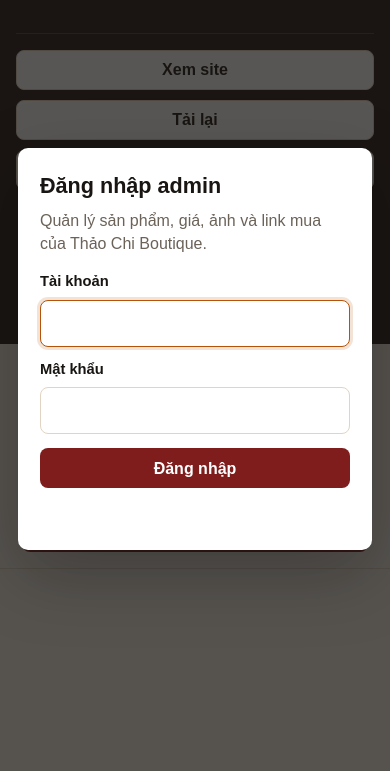
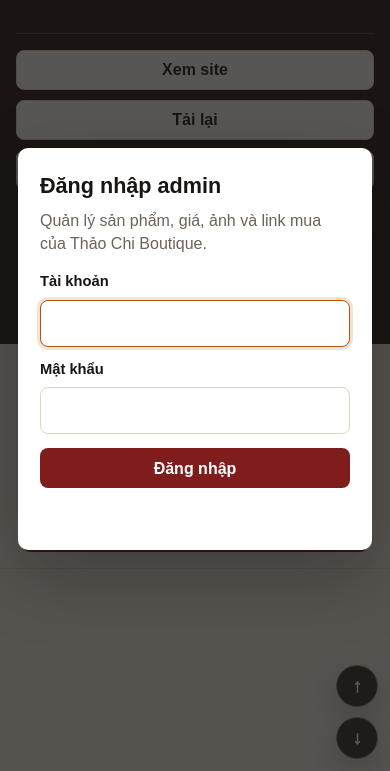
Before and after one commit to Beedzai/affiliate-skills-landing, a plain HTML site: page admin.html in a window 390 px wide. Shown: the part 73-844 px from the top of the page. Drawn offline with Linux system fonts and the light colour scheme.

Commit message:
Add quick scroll top and bottom buttons: admin.html

```diff
--- a/admin.html
+++ b/admin.html
@@ -170,6 +170,31 @@
     .login-card h2 { margin: 0 0 8px; font-size: 1.35rem; }
     .login-card p { color: var(--muted); margin: 0 0 16px; }
     .hidden { display: none !important; }
+    .scroll-tools {
+      position: fixed;
+      right: 18px;
+      bottom: 18px;
+      z-index: 25;
+      display: grid;
+      gap: 10px;
+    }
+    .scroll-tools button {
+      width: 46px;
+      height: 46px;
+      min-height: 46px;
+      border-radius: 50%;
+      padding: 0;
+      background: rgba(33, 24, 21, .9);
+      border-color: rgba(255, 255, 255, .42);
+      color: #fffdf9;
+      box-shadow: 0 12px 28px rgba(46, 31, 20, .24);
+      font-size: 1.15rem;
+      font-weight: 950;
+      line-height: 1;
+    }
+    .scroll-tools button:hover {
+      background: var(--primary);
+    }
     @media (max-width: 980px) {
       .shell { grid-template-columns: 1fr; }
       aside { position: static; height: auto; }
@@ -182,6 +207,15 @@
       .actions { justify-content: stretch; }
       .actions button, .actions a { width: 100%; }
       nav { grid-template-columns: 1fr; }
+      .scroll-tools {
+        right: 12px;
+        bottom: 12px;
+      }
+      .scroll-tools button {
+        width: 42px;
+        height: 42px;
+        min-height: 42px;
+      }
     }
   </style>
 </head>
@@ -228,6 +262,10 @@
       </header>
       <main id="content"></main>
     </div>
+  </div>
+  <div class="scroll-tools" aria-label="Điều hướng nhanh">
+    <button type="button" data-scroll-target="top" aria-label="Lên đầu trang" title="Lên đầu trang">↑</button>
+    <button type="button" data-scroll-target="bottom" aria-label="Xuống cuối trang" title="Xuống cuối trang">↓</button>
   </div>
 
   <script>
@@ -764,6 +802,12 @@
       event.preventDefault();
       window.open(`/?cms=${Date.now()}`, "_blank", "noopener");
     });
+    document.querySelectorAll("[data-scroll-target]").forEach((button) => {
+      button.addEventListener("click", () => {
+        const top = button.dataset.scrollTarget === "top" ? 0 : document.documentElement.scrollHeight;
+        window.scrollTo({ top, behavior: "smooth" });
+      });
+    });
     $("#loginForm").addEventListener("submit", (event) => {
       event.preventDefault();
       const username = $("#usernameInput").value.trim();
```
